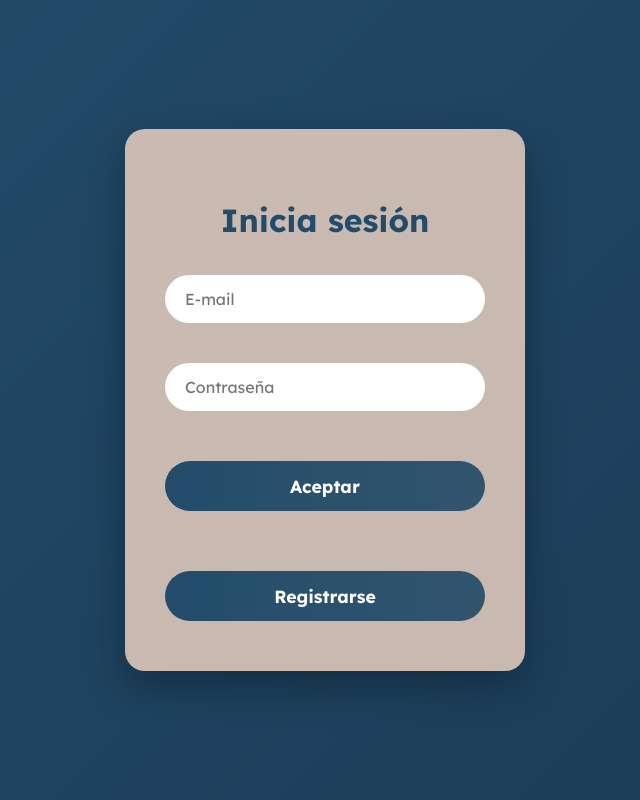
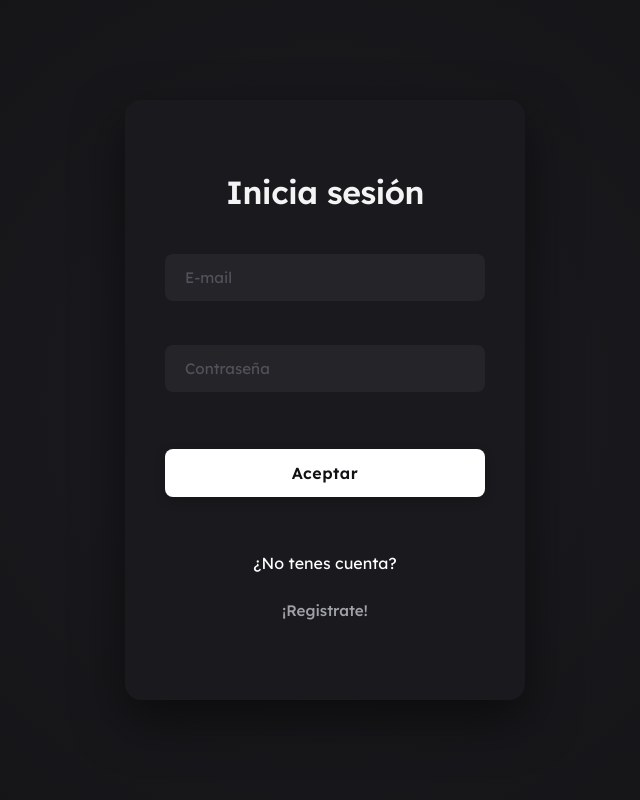
Before and after one commit to vinii64/tcg_clicker, a PHP site: page /login.php in a window 1280 px wide. Shown: the whole page, without its empty margins (315-955 px from the left). Run offline with PHP 8.4, Linux system fonts and the light colour scheme.

Commit message:
cambios de estilo
se cambio el style de toda la pagina

```diff
--- a/agregarCarta.php
+++ b/agregarCarta.php
@@ -45,9 +45,9 @@ if (isset($_FILES['archivo']) && $_FILES['archivo']['error'] == 0) {
   <a href="index.php">Inicio</a>
   <a href="shop.php">Tienda</a>
   <a href="biblioteca.php">Biblioteca</a>
-  <a href="logout.php">Salir</a>
   <a href="agregarCarta.php">Agregar carta</a>
   <a href="eliminarCarta.php">Eliminar carta</a>
+    <a href="logout.php">Salir</a>
 </nav>
 
   <form method="post" enctype="multipart/form-data">
--- a/biblioteca.php
+++ b/biblioteca.php
@@ -22,9 +22,9 @@
   <a href="index.php">Inicio</a>
   <a href="shop.php">Tienda</a>
   <a href="biblioteca.php">Biblioteca</a>
-  <a href="logout.php">Salir</a>
   <a href="agregarCarta.php">Agregar carta</a>
   <a href="eliminarCarta.php">Eliminar carta</a>
+    <a href="logout.php">Salir</a>
 </nav>
 
 <div class="inventario">
--- a/eliminarCarta.php
+++ b/eliminarCarta.php
@@ -35,9 +35,9 @@
   <a href="index.php">Inicio</a>
   <a href="shop.php">Tienda</a>
   <a href="biblioteca.php">Biblioteca</a>
-  <a href="logout.php">Salir</a>
   <a href="agregarCarta.php">Agregar carta</a>
   <a href="eliminarCarta.php">Eliminar carta</a>
+    <a href="logout.php">Salir</a>
 </nav>
 
   <div class="inventario">
--- a/index.php
+++ b/index.php
@@ -25,9 +25,9 @@
   <a href="index.php">Inicio</a>
   <a href="shop.php">Tienda</a>
   <a href="biblioteca.php">Biblioteca</a>
-  <a href="logout.php">Salir</a>
   <a href="agregarCarta.php">Agregar carta</a>
   <a href="eliminarCarta.php">Eliminar carta</a>
+    <a href="logout.php">Salir</a>
 </nav>
 
 <div class="caja">
--- a/login.php
+++ b/login.php
@@ -49,8 +49,9 @@
             <button type="submit">Aceptar</button><br><br><br>
         </form>
 
-        <a class="reg" href="register.php">Registrarse</a>
 
+
+     <p id="cartel">¿No tenes cuenta? <a class="reg" href="register.php">¡Registrate!</a></p>
     </div>
 
 
--- a/shop.php
+++ b/shop.php
@@ -28,9 +28,9 @@
   <a href="index.php">Inicio</a>
   <a href="shop.php">Tienda</a>
   <a href="biblioteca.php">Biblioteca</a>
-  <a href="logout.php">Salir</a>
   <a href="agregarCarta.php">Agregar carta</a>
   <a href="eliminarCarta.php">Eliminar carta</a>
+    <a href="logout.php">Salir</a>
 </nav>
 
 <div class="caja">
--- a/style/styleLogin.css
+++ b/style/styleLogin.css
@@ -1,6 +1,15 @@
 @font-face {
-  font-family: lexend;
-  src: url(../assets/lexend.ttf);
+    font-family: 'lexend';
+    src: url(../assets/lexend.ttf);
+}
+
+/* --- Variables Globales Unificadas --- */
+:root {
+    --bg-main: #121214;       /* Negro mate premium (igual al body anterior) */
+    --bg-card: #1a1a1e;       /* Gris oscuro para contenedores e inputs */
+    --accent: #ffffff;        /* Blanco puro para contrastes y botones principales */
+    --text-main: #a1a1aa;     /* Gris claro para textos secundarios y placeholders */
+    --text-bright: #f4f4f5;   /* Blanco suave para títulos y texto del botón */
 }
 
 * {
@@ -8,23 +17,24 @@
     font-family: 'Lexend', sans-serif;
 }
 
-
-
-
 body {
     margin: 0;
     height: 100vh;
     display: flex;
     justify-content: center;
     align-items: center;
-    background: linear-gradient(135deg, #234C6A, #1A3B57);
+    background-color: var(--bg-main);
+    /* Sutil degradado radial oscuro para dar profundidad al fondo */
+    background-image: radial-gradient(circle at center, #1c1c21 0%, #121214 100%);
+    -webkit-font-smoothing: antialiased;
 }
 
-/* ===== Contenedor del login ===== */
+/* ===== Contenedor del login (Estilo Tarjeta Limpia) ===== */
 .login-container {
-    background: rgba(210, 193, 182, 0.95);
-    box-shadow: 0 15px 40px rgba(0, 0, 0, 0.3);
-    border-radius: 20px;
+    background-color: var(--bg-card);
+    border: none; /* Sin marcos */
+    box-shadow: 0 20px 50px rgba(0, 0, 0, 0.5); /* Sombra profunda y suave */
+    border-radius: 16px; /* Bordes suavizados modernos */
     padding: 50px 40px;
     text-align: center;
     width: 400px;
@@ -32,67 +42,93 @@ body {
     transition: transform 0.3s ease, box-shadow 0.3s ease;
 }
 
-
-
 /* ===== Títulos ===== */
 h1 {
-    color: #234C6A;
-    margin-bottom: 25px;
+    color: var(--text-bright);
+    margin-bottom: 30px;
     font-size: 2rem;
-    font-weight: bold;
+    font-weight: 600;
+    letter-spacing: -0.5px;
 }
 
-/* ===== Inputs ===== */
+/* ===== Inputs (Integrados en el fondo oscuro) ===== */
 input {
     width: 100%;
     padding: 14px 20px;
-    margin: 10px 0;
-    border: none;
-    border-radius: 25px;
-    background-color: #fff;
-    font-size: 1rem;
+    margin: 12px 0;
+    border: none; /* Sin marcos */
+    border-radius: 8px; /* Consistente con el estilo anterior */
+    background-color: #242429; /* Un gris ligeramente más claro que el contenedor */
+    color: var(--text-bright);
+    font-size: 0.95rem;
     outline: none;
-    transition: box-shadow 0.3s ease, transform 0.2s ease;
+    transition: background-color 0.2s ease, box-shadow 0.2s ease;
 }
 
+/* Estilo para el texto de sugerencia (placeholder) */
+input::placeholder {
+    color: #52525b;
+}
 
+/* Pequeño cambio al hacer foco en el input sin usar bordes rígidos */
+input:focus {
+    background-color: #2a2a30;
+    box-shadow: 0 0 0 2px rgba(255, 255, 255, 0.1);
+}
 
-/* ===== Botón ===== */
+/* ===== Botón Principal (Alto Contraste) ===== */
 button {
     width: 100%;
     padding: 14px;
-    margin-top: 20px;
+    margin-top: 25px;
     border: none;
-    border-radius: 25px;
-    background: linear-gradient(90deg, #234C6A, #32556E);
-    color: #fff;
-    font-weight: bold;
-    font-size: 1.1rem;
+    border-radius: 8px;
+    background-color: var(--accent); /* Blanco mate premium */
+    color: var(--bg-main); /* Texto oscuro para contrastar */
+    font-weight: 600;
+    font-size: 1rem;
+    letter-spacing: 0.5px;
     cursor: pointer;
-    transition: background 0.3s ease, transform 0.2s ease, box-shadow 0.3s ease;
+    box-shadow: 0 4px 12px rgba(0, 0, 0, 0.2);
+    transition: transform 0.2s ease, background-color 0.2s ease, box-shadow 0.2s ease;
 }
 
 button:hover {
-    background: linear-gradient(90deg, #15334d, #1f445f);
-    box-shadow: 0 5px 15px rgba(0,0,0,0.2);
+    background-color: #ffffff;
+    transform: translateY(-2px);
+    box-shadow: 0 6px 20px rgba(0, 0, 0, 0.4);
 }
 
 button:active {
-    transform: scale(0.97);
+    transform: translateY(0) scale(0.98);
 }
 
-/* ===== Link tipo botón (registro) ===== */
+/* ===== Link tipo botón (Registro - Estilo Secundario Sobrio) ===== */
 .reg {
     display: inline-block;
     width: 100%;
     padding: 14px;
-    margin-top: 20px;
-    border-radius: 25px;
-    background: linear-gradient(90deg, #234C6A, #32556E);
-    color: #fff;
-    font-weight: bold;
-    font-size: 1.1rem;
+    margin-top: 14px;
+    border-radius: 8px;
+    background-color: transparent; /* Fondo transparente para no competir con el botón principal */
+    color: var(--text-main);
+    font-weight: 500;
+    font-size: 0.95rem;
     text-decoration: none;
     text-align: center;
-    transition: background 0.3s ease, transform 0.2s ease, box-shadow 0.3s ease;
+    box-sizing: border-box;
+    transition: color 0.2s ease, background-color 0.2s ease;
 }
+
+.reg:hover {
+    color: var(--text-bright);
+    background-color: rgba(255, 255, 255, 0.03); /* Brillo de fondo casi imperceptible */
+}
+
+.reg:active {
+    transform: scale(0.99);
+}
+
+#cartel {
+    color: white;
+}
```
Also changed, not shown: style/style.css (+93 -24 lines).
